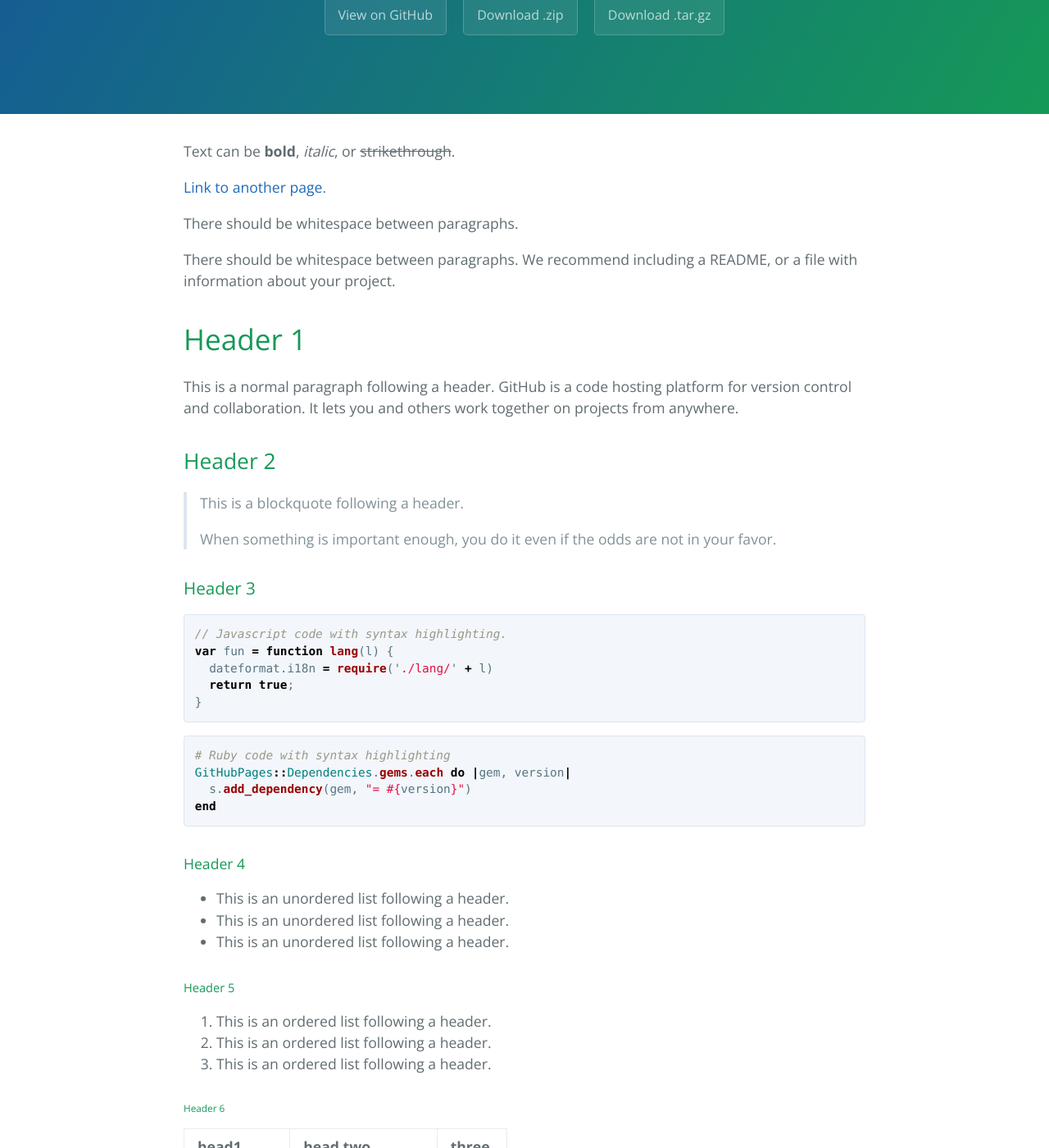
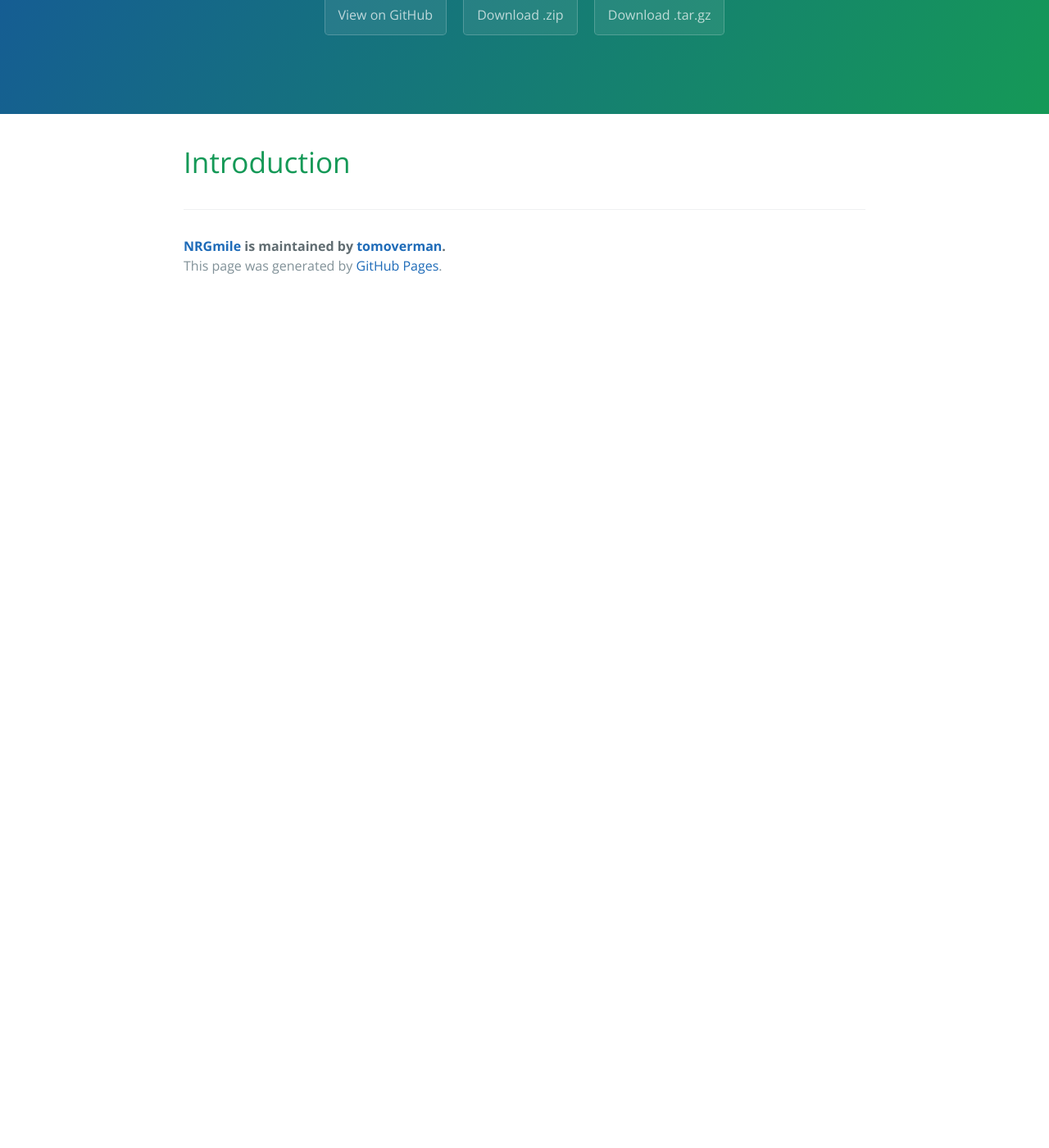
Before and after one commit to tomoverman/NRGmile, a Jekyll site: the page built from docs/index.md, in a window 1280 px wide and 1400 px high, scrolled down 244 px. Shown: the whole window at 82% size. Built offline with Jekyll 4.4.1, drawn with Linux system fonts in a browser that asks for light colours; our own code applies the rules of GitHub Pages for plain Markdown files; after the commit the page ends 900 px from its top, so only the background shows below that; some of the changed text lies outside the part shown.

Commit message:
website work

````diff
--- a/docs/_config.yml
+++ b/docs/_config.yml
@@ -1,5 +1,5 @@
-title: Cayman theme
-description: Cayman is a clean, responsive theme for GitHub Pages.
+title: NRGMile Rating System
+description: NRGMile is a system for determining route difficulty in energy miles.
 show_downloads: true
 google_analytics:
 theme: jekyll-theme-cayman
--- a/docs/index.md
+++ b/docs/index.md
@@ -2,122 +2,4 @@
 layout: default
 ---
 
-Text can be **bold**, _italic_, or ~~strikethrough~~.
-
-[Link to another page](./another-page.html).
-
-There should be whitespace between paragraphs.
-
-There should be whitespace between paragraphs. We recommend including a README, or a file with information about your project.
-
-# Header 1
-
-This is a normal paragraph following a header. GitHub is a code hosting platform for version control and collaboration. It lets you and others work together on projects from anywhere.
-
-## Header 2
-
-> This is a blockquote following a header.
->
-> When something is important enough, you do it even if the odds are not in your favor.
-
-### Header 3
-
-```js
-// Javascript code with syntax highlighting.
-var fun = function lang(l) {
-  dateformat.i18n = require('./lang/' + l)
-  return true;
-}
-```
-
-```ruby
-# Ruby code with syntax highlighting
-GitHubPages::Dependencies.gems.each do |gem, version|
-  s.add_dependency(gem, "= #{version}")
-end
-```
-
-#### Header 4
-
-*   This is an unordered list following a header.
-*   This is an unordered list following a header.
-*   This is an unordered list following a header.
-
-##### Header 5
-
-1.  This is an ordered list following a header.
-2.  This is an ordered list following a header.
-3.  This is an ordered list following a header.
-
-###### Header 6
-
-| head1        | head two          | three |
-|:-------------|:------------------|:------|
-| ok           | good swedish fish | nice  |
-| out of stock | good and plenty   | nice  |
-| ok           | good `oreos`      | hmm   |
-| ok           | good `zoute` drop | yumm  |
-
-### There's a horizontal rule below this.
-
-* * *
-
-### Here is an unordered list:
-
-*   Item foo
-*   Item bar
-*   Item baz
-*   Item zip
-
-### And an ordered list:
-
-1.  Item one
-1.  Item two
-1.  Item three
-1.  Item four
-
-### And a nested list:
-
-- level 1 item
-  - level 2 item
-  - level 2 item
-    - level 3 item
-    - level 3 item
-- level 1 item
-  - level 2 item
-  - level 2 item
-  - level 2 item
-- level 1 item
-  - level 2 item
-  - level 2 item
-- level 1 item
-
-### Small image
-
-![Octocat](https://github.githubassets.com/images/icons/emoji/octocat.png)
-
-### Large image
-
-![Branching](https://guides.github.com/activities/hello-world/branching.png)
-
-
-### Definition lists can be used with HTML syntax.
-
-<dl>
-<dt>Name</dt>
-<dd>Godzilla</dd>
-<dt>Born</dt>
-<dd>1952</dd>
-<dt>Birthplace</dt>
-<dd>Japan</dd>
-<dt>Color</dt>
-<dd>Green</dd>
-</dl>
-
-```
-Long, single-line code blocks should not wrap. They should horizontally scroll if they are too long. This line should be long enough to demonstrate this.
-```
-
-```
-The final element.
-```
+# Introduction
````
